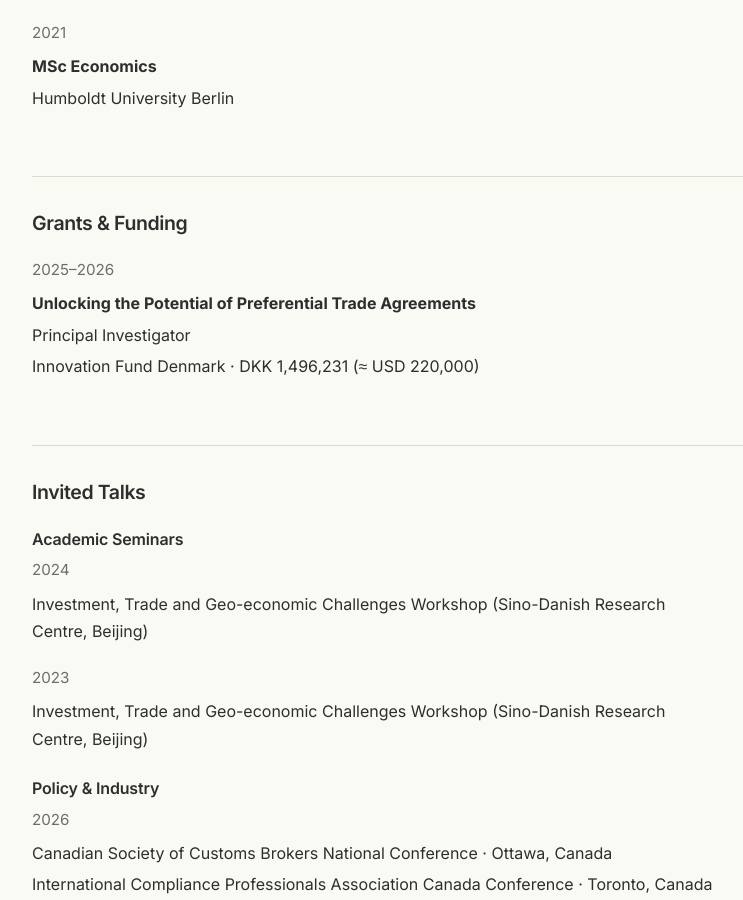
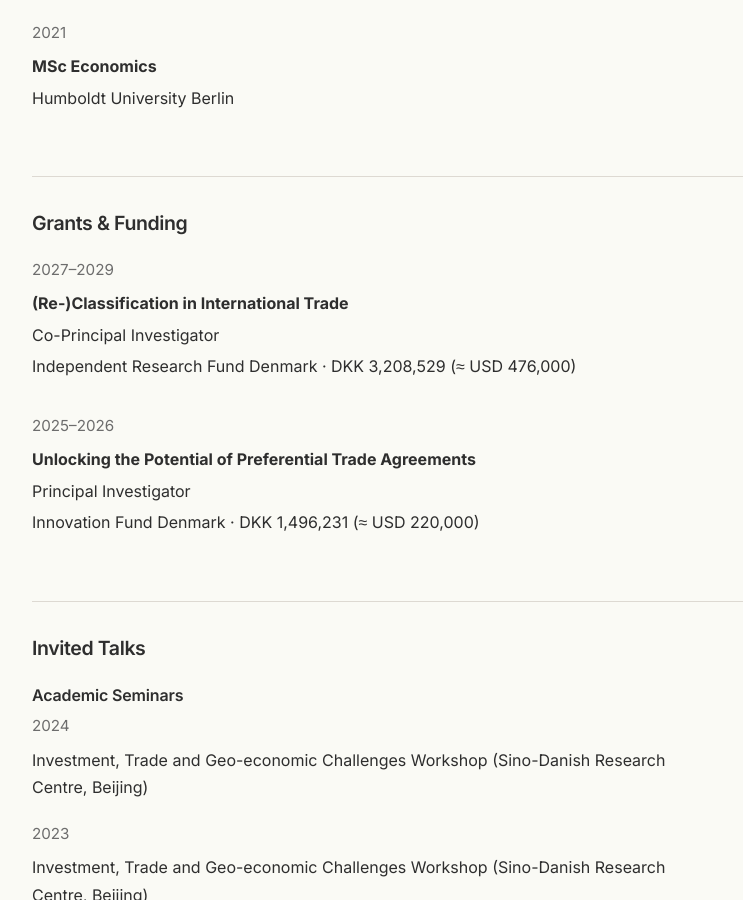
Before and after one commit to AhlSebastian/AhlSebastian.github.io, a Jekyll site: the page built from pages/cv.md, in a window 1280 px wide and 900 px high, scrolled down 513 px. Shown: the whole window, without its empty margins (228-971 px from the left). Built offline with Jekyll 4.4.1, drawn with Linux system fonts in a browser that asks for light colours.

Commit message:
update CV

```diff
--- a/pages/cv.md
+++ b/pages/cv.md
@@ -37,6 +37,16 @@
 
 <section class="cv-section">
   <h2>Grants & Funding</h2>
+
+  <div class="cv-entry">
+    <div class="cv-year">2027–2029</div>
+    <div class="cv-body">
+      <div><strong>(Re-)Classification in International Trade</strong></div>
+      <div>Co-Principal Investigator</div>
+      <div>Independent Research Fund Denmark · DKK 3,208,529 (≈ USD 476,000)</div>
+    </div>
+  </div>
+
 
   <div class="cv-entry">
     <div class="cv-year">2025–2026</div>
```
